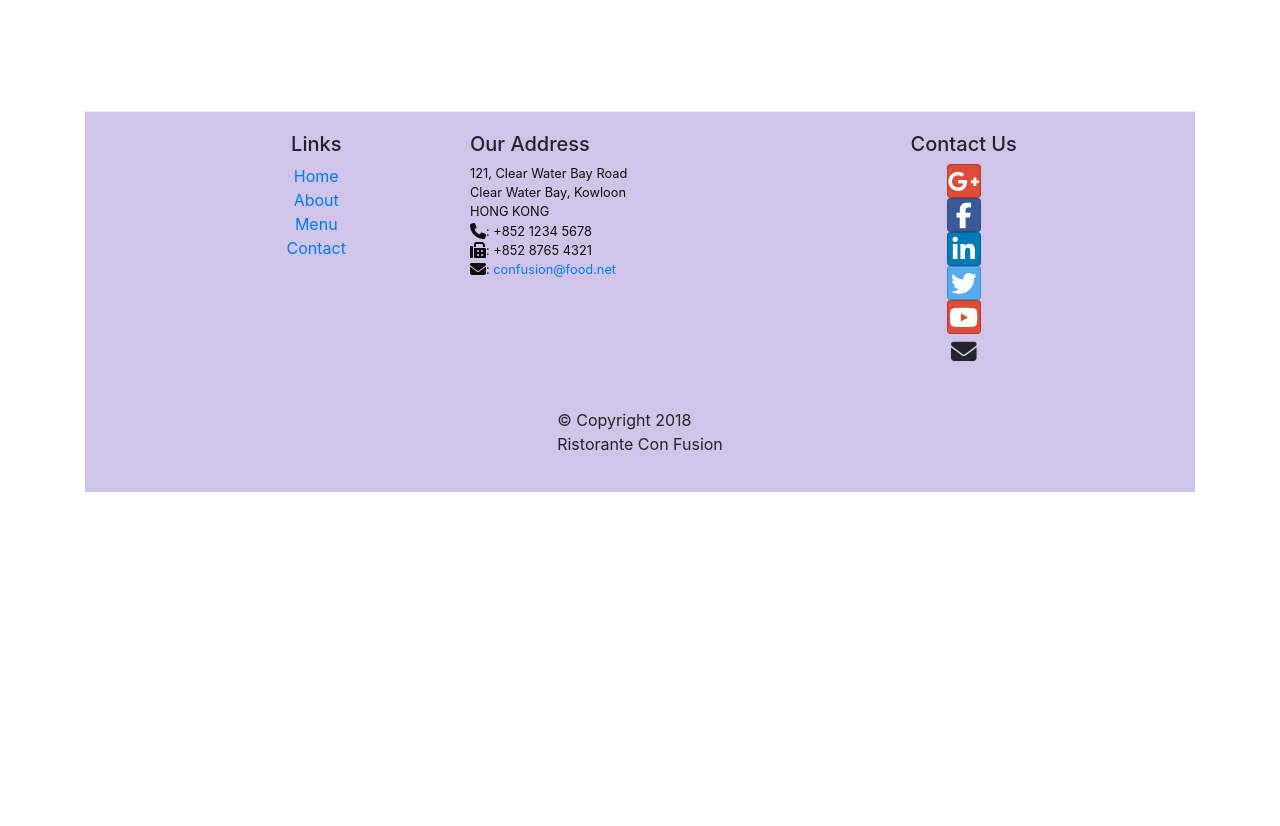
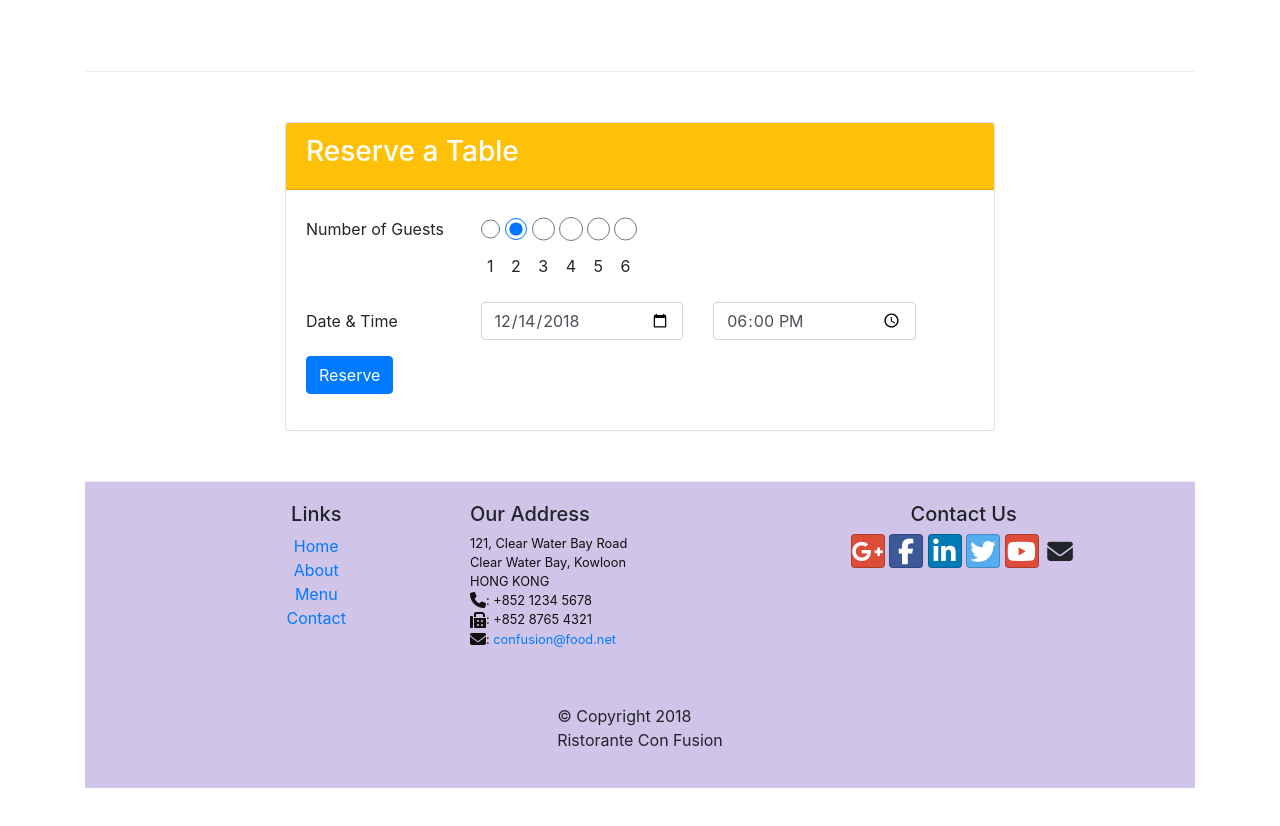
Before and after one commit to claudette401/bootstrap4, a plain HTML site: page index.html in a window 1280 px wide. Shown: the part 1462-2288 px from the top of the page. Before the commit the page ends 2004 px from the top, so only its background shows below. Drawn offline with nearby package versions, Linux system fonts and the light colour scheme.

Commit message:
week2 assignment: adding forms, cards, buttons to index.html

```diff
--- a/css/styles.css
+++ b/css/styles.css
@@ -1,8 +1,10 @@
+* {box-sizing: border-box;}
 .row-header {margin:0px auto; padding: 0px auto;}
 
 .row-content {margin:0px auto; padding: 50px 0px; border-bottom: 1px ridge; min-height: 400px;}
 
 .row-footer {background-color: #D1C4E9; margin:0px auto; padding: 20px 0px;}
+
 
 body {padding: 50px 0px; z-index: 0;}
 
@@ -13,7 +15,10 @@ body {padding: 50px 0px; z-index: 0;}
 
 address {font-size: 80%; margin: 0px; color: #0f0f0f; padding-bottom: 15px;}
 
+input[type="radio"] {display: inline;}
+label[for="resnumradio"] {text-align: center;}
 
+a[role="button"] {color: black;}
 
 .content-leadership h3 {padding: 5px 30px;}
 
--- a/index.html
+++ b/index.html
@@ -43,22 +43,24 @@
     <header class="jumbotron">
         <div class="container">
             <div class="row row-header">
-                <div class="col-12 col-sm-6">
+                <div class="col-12 col-sm-6 text-white">
                     <h1>Ristorante con Fusion</h1>
                     <p>We take inspiration from the World's best cuisines, and create a unique fusion experience. Our lipsmacking creations will tickle your culinary senses!</p>
                 </div>
-                <div class="col-12 col-sm align-self-center">
-                    <img src="img/logo.png" class="img-fluid">
+                <div class="col-12 col-sm-3">
+                    <img src="img/logo.png" class="img-fluid"></div>
+                <div class="col-12 col-sm-3">
+                    <a class="btn btn-small btn-small btn-block bg-warning" role="button" href="#resform">Reserve a Table</a>
                 </div>
             </div>
         </div>
     </header>
 
-<div class="container"><div class="row">
+<!--<div class="container"><div class="row">
     <ol class="col-12 breadcrumb">
 
     </ol>
-</div></div>
+</div></div>-->
 
 
 <div class="container">
@@ -87,7 +89,7 @@
                 <div class="media">
 
                 <div class="media-body">
-                    <h2 class="mt-0">Weekend Grand Buffet</h2>
+                    <h2 class="mt-0">Weekend Grand Buffet <span class="badge badge-danger">NEW!</span></h2>
                     <p class="d-none d-sm-block">Featuring mouthwatering combinations with a choice of five different salads, six enticing appetizers, six main entrees and five choicest desserts. Free flowing bubbly and soft drinks. All for just $19.99 per person </p>
                 </div>
 
@@ -96,6 +98,7 @@
                 </div>
             </div>
         </div>
+
 
         <div class="row row-content align-items-center">
             <div class="col-12 col-sm-4 order-sm-last col-md-3">
@@ -111,6 +114,54 @@
                 </div>
                 </div>
             </div>
+        </div>
+
+
+        <div class="row row-content" id="resform">
+                <div class="col-12 col-sm-8 offset-sm-2">
+                    <div class="card">
+                        <div class="card-header bg-warning text-white"><h3>Reserve a Table</h3></div>
+                        <div class="card-body">
+                            <form>
+                                <div class="form-group row">
+                                    <label for="resnum" class="col-12 col-md-3 col-form-label">Number of Guests</label>
+                                    <div class="col-9 offset-3 col-md offset-md-0">
+                                        <label for="resnumradio" class="form-radio-label">
+                                            <input type="radio" class="form-control" id="1" name="resnumradio" value="1">1</label>
+                                        <label for="resnumradio" class="form-radio-label">
+                                            <input type="radio" class="form-control" id="2" name="resnumradio" value="2" checked>2</label>
+                                        <label for="resnumradio" class="form-radio-label">
+                                            <input type="radio" class="form-control" id="3" name="resnumradio" value="3">3</label>
+                                        <label for="resnumradio" class="form-radio-label">
+                                            <input type="radio" class="form-control" id="4" name="resnumradio" value="4">4</label>
+                                        <label for="resnumradio" class="form-radio-label">
+                                            <input type="radio" class="form-control" id="5" name="resnumradio" value="5">5</label>
+                                        <label for="resnumradio" class="form-radio-label">
+                                            <input type="radio" class="form-control" id="6" name="resnumradio" value="6">6</label>
+                                    </div>
+                                </div>
+
+                                <div class="form-group row">
+                                    <label for="resdate" class="col-12 col-md-3 col-form-label">Date &amp; Time</label>
+                                    <div class="col-12 col-md-4">
+                                        <input type="date" class="form-control" id="resdate" name="resdate" value="2018-12-14" placeholder="Date">
+                                    </div>
+                                    <div class="col-12 col-md-4">
+                                        <input type="time" class="form-control" id="restime" name="restime" value="18:00" placeholder="Time" min="14:00" max="00:00" required>
+                                    </div>
+                                </div>
+
+                                <div class="form-group row">
+                                    <div class="col-12">
+                                        <button type="submit" class="btn btn-primary" id="makeres" name="resdate" value="2018-12-14" placeholder="Date">Reserve</button>
+                                    </div>
+                                </div>
+                            </form>
+                        </div>
+                    </div>
+                </div>
+        </div>
+
         </div>
 
 </div>
@@ -142,11 +193,11 @@
 
                 <div  class="col-12 col-sm-3 text-center align-items-center">
                         <h5>Contact Us</h5>
-                        <a class="btn btn-social-icon btn-google" href="http://google.com/+"><i class="fa fa-google-plus"></i></a><br>
-                        <a class="btn btn-social-icon btn-facebook" href="http://www.facebook.com/profile.php?id="><i class="fa fa-facebook fa-lg"></i></a><br>
-                        <a class="btn btn-social-icon btn-linkedin" href="http://www.linkedin.com/in/"><i class="fa fa-linkedin fa-lg"></i></a><br>
-                        <a class="btn btn-social-icon btn-twitter" href="http://twitter.com/"><i class="fa fa-twitter fa-lg"></i></a><br>
-                        <a class="btn btn-social-icon btn-google" href="http://youtube.com/"><i class="fa fa-youtube fa-lg"></i></a><br>
+                        <a class="btn btn-social-icon btn-google" href="http://google.com/+"><i class="fa fa-google-plus"></i></a>
+                        <a class="btn btn-social-icon btn-facebook" href="http://www.facebook.com/profile.php?id="><i class="fa fa-facebook fa-lg"></i></a>
+                        <a class="btn btn-social-icon btn-linkedin" href="http://www.linkedin.com/in/"><i class="fa fa-linkedin fa-lg"></i></a>
+                        <a class="btn btn-social-icon btn-twitter" href="http://twitter.com/"><i class="fa fa-twitter fa-lg"></i></a>
+                        <a class="btn btn-social-icon btn-google" href="http://youtube.com/"><i class="fa fa-youtube fa-lg"></i></a>
                         <a class="btn btn-social-icon" href="mailto:"><i class="fa fa-envelope fa-lg"></i></a>
                 </div>
 
```
